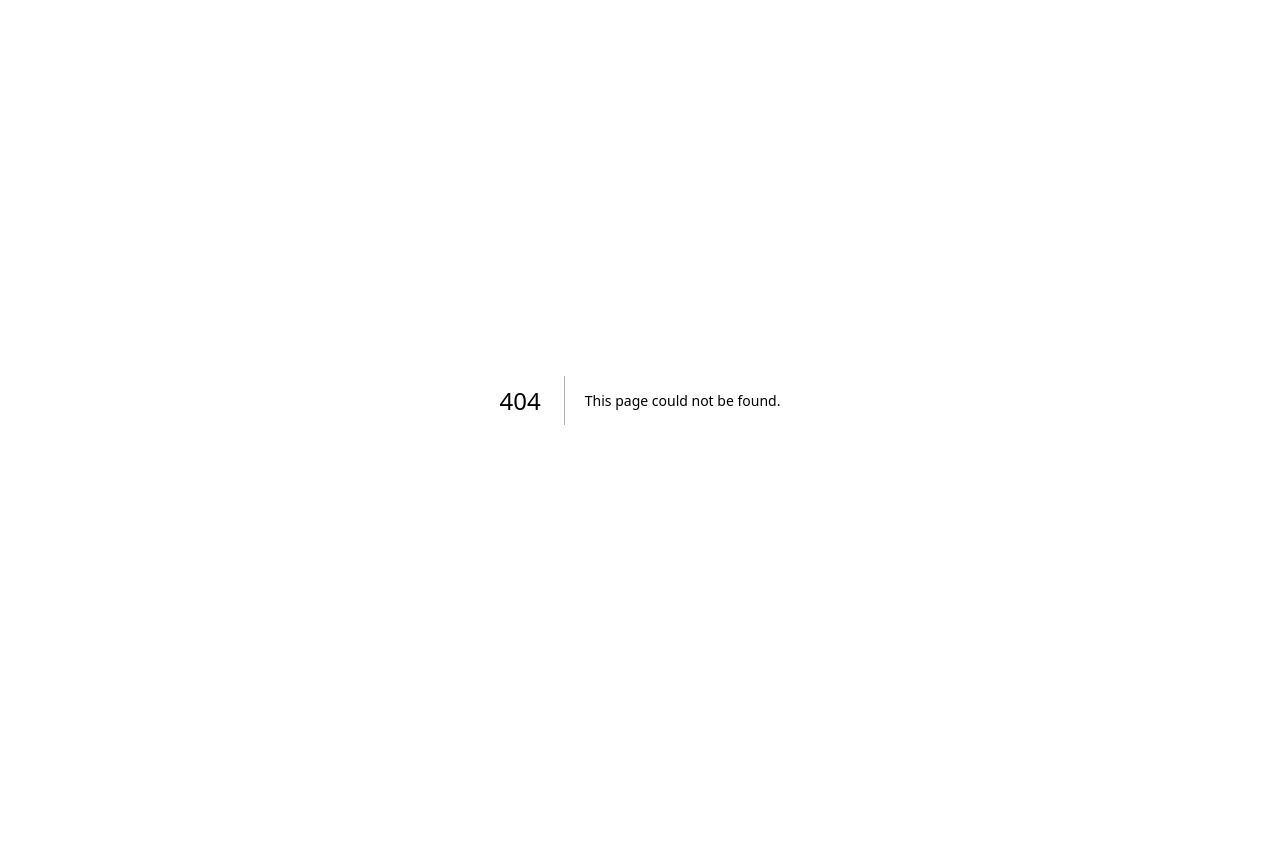
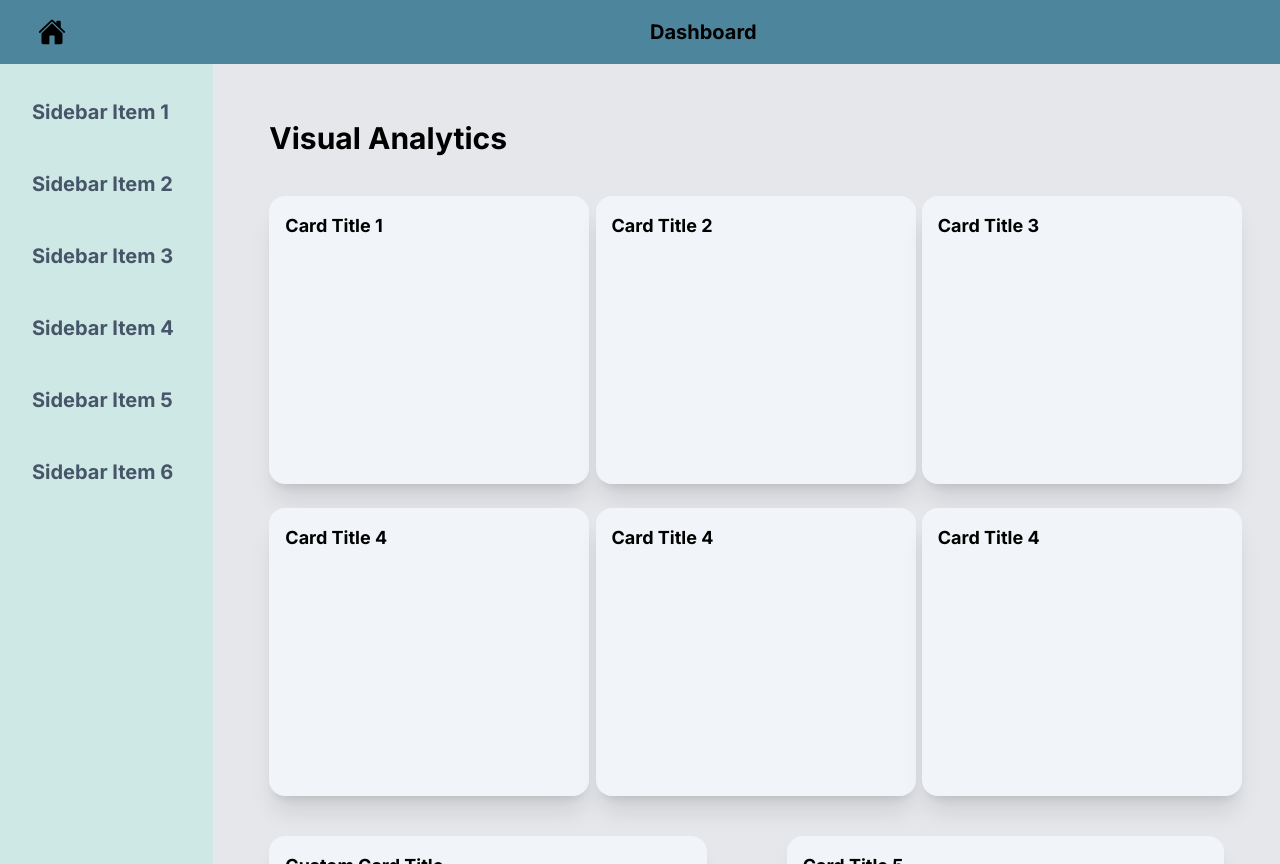
Before and after one commit to vpndigitalservice/social-media-monitoring, a Next.js app: page /dashboard in a window 1280 px wide. Before the commit this address had no page. Before the commit the page ends 800 px from the top, so only its background shows below. Built offline with nearby package versions, Linux system fonts and the light colour scheme.

Commit message:
Dashboard UI completed

```diff
--- /dev/null
+++ b/app/dashboard/page.jsx
@@ -0,0 +1,23 @@
+"use client"
+
+import DashboardHero from "@/components/DashboardHero";
+import DashboardNavbar from "@/components/DashboardNavbar";
+import Sidebar from "@/components/Sidebar";
+function Page() {
+  return (
+    <div className="flex flex-col">
+
+      <DashboardNavbar />
+
+
+      <div className="flex-1 flex">
+
+        <Sidebar />
+
+        <DashboardHero />
+      </div>
+    </div>
+  );
+}
+
+export default Page;
--- /dev/null
+++ b/components/DashboardHero.jsx
@@ -0,0 +1,111 @@
+"use client"
+
+
+export default function DashboardHero() {
+    return (
+        <main className="flex-1 bg-gray-200 text-black h-screen overflow-y-auto">
+        {/* Hero section */}
+        <div className="p-4">
+          <h1 className="text-3xl m-10 font-bold mb-4">Visual Analytics</h1>
+          <div className=" grid grid-cols-1 md:grid-cols-2 lg:grid-cols-2 xl:grid-cols-3 gap-6 m-10">
+            {/* Card 1 */}
+            <div className="card w-full md:w-80 h-72 bg-slate-100 shadow-xl">
+              <div className="card-body p-4">
+                <h2 className="card-title text-lg font-bold mb-2">Card Title 1</h2>
+
+                <div className="card-actions flex justify-end">
+                  {/* Add actions as needed */}
+                </div>
+              </div>
+            </div>
+
+            {/* Card 2 */}
+            <div className="card w-full md:w-80 h-72 bg-slate-100 shadow-xl">
+              <div className="card-body p-4">
+                <h2 className="card-title text-lg font-bold mb-2">Card Title 2</h2>
+
+                <div className="card-actions flex justify-end">
+                  {/* Add actions as needed */}
+                </div>
+              </div>
+            </div>
+
+            {/* Card 3 */}
+            <div className="card w-full md:w-80 h-72 bg-slate-100 shadow-xl">
+              <div className="card-body p-4">
+                <h2 className="card-title text-lg font-bold mb-2">Card Title 3</h2>
+
+                <div className="card-actions flex justify-end">
+                  {/* Add actions as needed */}
+                </div>
+              </div>
+            </div>
+
+            {/* Card 4 */}
+            <div className="card w-full md:w-80 h-72 bg-slate-100 shadow-xl">
+              <div className="card-body p-4">
+                <h2 className="card-title text-lg font-bold mb-2">Card Title 4</h2>
+
+                <div className="card-actions flex justify-end">
+                  {/* Add actions as needed */}
+                </div>
+              </div>
+            </div>
+
+
+            <div className="card w-full md:w-80 h-72 bg-slate-100 shadow-xl">
+              <div className="card-body p-4">
+                <h2 className="card-title text-lg font-bold mb-2">Card Title 4</h2>
+
+                <div className="card-actions flex justify-end">
+                  {/* Add actions as needed */}
+                </div>
+              </div>
+            </div>
+
+            <div className="card w-full md:w-80 h-72 bg-slate-100 shadow-xl">
+              <div className="card-body p-4">
+                <h2 className="card-title text-lg font-bold mb-2">Card Title 4</h2>
+
+                <div className="card-actions flex justify-end">
+                  {/* Add actions as needed */}
+                </div>
+              </div>
+            </div>
+
+            {/* Add more cards as needed */}
+          </div>
+
+
+
+
+
+
+
+          <div className="grid grid-cols-1 md:grid-cols-2 lg:grid-cols-2 gap-20 m-10">
+            {/* Custom sized card */}
+            <div className="card w-full h-96 bg-slate-100 shadow-xl">
+              <div className="card-body p-4">
+                <h2 className="card-title text-lg font-bold mb-2">Custom Card Title</h2>
+
+                <div className="card-actions flex justify-end">
+                  {/* Add actions as needed */}
+                </div>
+              </div>
+            </div>
+
+            {/* Regular card */}
+            <div className="card w-full h-96 bg-slate-100 shadow-xl">
+              <div className="card-body p-4">
+                <h2 className="card-title text-lg font-bold mb-2">Card Title 5</h2>
+
+                <div className="card-actions flex justify-end">
+                  {/* Add actions as needed */}
+                </div>
+              </div>
+            </div>
+          </div>
+        </div>
+      </main>
+    );
+  }
--- /dev/null
+++ b/components/DashboardNavbar.jsx
@@ -0,0 +1,23 @@
+"useClient";
+import { IoHome } from "react-icons/io5";
+import Link from "next/link";
+
+function DashboardNavbar() {
+    return (
+        <div className="navbar " style={{backgroundColor: "#4D869C"}}>
+
+       <div className="flex-1 ml-5">
+          <button className="btn btn-square btn-ghost">
+         <Link href='/' ><IoHome className="w-7 h-7 "/></Link>
+          </button>
+        </div>
+
+        <div className="flex-1">
+          <p className=" font-bold text-xl">Dashboard</p>
+        </div>
+
+      </div>
+    );
+  }
+
+  export default DashboardNavbar;
--- a/components/Hero.jsx
+++ b/components/Hero.jsx
@@ -6,6 +6,7 @@ import Select,{components} from 'react-select'
 import { FaInstagram, FaFacebook, FaReddit } from 'react-icons/fa';
 import { useState } from 'react';
 import { FaSearch } from "react-icons/fa";
+import Link from 'next/link';
 
 
 const CustomOption = (props) => {
--- a/components/Navbar.jsx
+++ b/components/Navbar.jsx
@@ -2,8 +2,9 @@
 import react from 'react'
 import logo from '../public/logo.jpg'
 import Image from 'next/image';
-import { FaHome } from "react-icons/fa";
 
+import Link from 'next/link';
+import { MdSpaceDashboard } from "react-icons/md";
 function Navbar() {
     return (
         <div className="navbar bg-base-100 shadow-xl" style={{ backgroundColor: "#4D869C", display: 'flex', alignItems: 'center' }}>
@@ -21,7 +22,7 @@ function Navbar() {
     </div>
     <div className="flex-1"></div>
     <div className='flex-none'>
-        <a className="btn btn-ghost text-xl text-white mr-3">  <FaHome /> Home</a>
+        <MdSpaceDashboard /> <Link className="btn btn-ghost text-xl text-white mr-3" href="/dashboard">Dashboard</Link>
     </div>
 </div>
     );
--- /dev/null
+++ b/components/Sidebar.jsx
@@ -0,0 +1,42 @@
+"use client"
+import { GiHamburgerMenu } from "react-icons/gi";
+import { IoClose } from "react-icons/io5";
+import { useState } from "react";
+export default function Sidebar(){
+    const [isSidebarOpen, setIsSidebarOpen] = useState(false);
+
+  // Function to toggle sidebar visibility
+  const toggleSidebar = () => {
+    setIsSidebarOpen(!isSidebarOpen);
+  };
+
+  return (
+    <aside className=" md:w-1/6 h-screen text-slate-600 overflow-y-auto" style={{backgroundColor: "#CDE8E5"}}>
+      {/* Toggle button for smaller screens */}
+      <div className="md:hidden">
+        <button
+          onClick={toggleSidebar}
+          className="fixed top-5 right-5 z-50 bg-gray-800 text-white p-2 rounded-lg"
+        >
+          {isSidebarOpen ? <IoClose /> : <GiHamburgerMenu />}
+        </button>
+      </div>
+
+
+      <div className={`md:block ${isSidebarOpen ? 'block' : 'hidden'}`}>
+        <ul className="p-4">
+          <li className="mb-2 " onClick={toggleSidebar}><a href="#item1" className="flex py-2 px-4 h-16 text-xl font-bold  items-center rounded-md hover:bg-blue-300">Sidebar Item 1</a></li>
+          <li className="mb-2 " onClick={toggleSidebar}><a href="#item1" className="flex py-2 px-4 h-16 text-xl font-bold  items-center rounded-md hover:bg-blue-300">Sidebar Item 2</a></li>
+          <li className="mb-2 " onClick={toggleSidebar}><a href="#item1" className="flex py-2 px-4 h-16 text-xl font-bold  items-center rounded-md hover:bg-blue-300">Sidebar Item 3</a></li>
+          <li className="mb-2 " onClick={toggleSidebar}><a href="#item1" className="flex py-2 px-4 h-16 text-xl font-bold  items-center rounded-md hover:bg-blue-300">Sidebar Item 4</a></li>
+          <li className="mb-2 " onClick={toggleSidebar}><a href="#item1" className="flex py-2 px-4 h-16 text-xl font-bold  items-center rounded-md hover:bg-blue-300">Sidebar Item 5</a></li>
+          <li className="mb-2 " onClick={toggleSidebar}><a href="#item1" className="flex py-2 px-4 h-16 text-xl font-bold  items-center rounded-md hover:bg-blue-300">Sidebar Item 6</a></li>
+
+
+
+
+        </ul>
+      </div>
+    </aside>
+    );
+}
```
